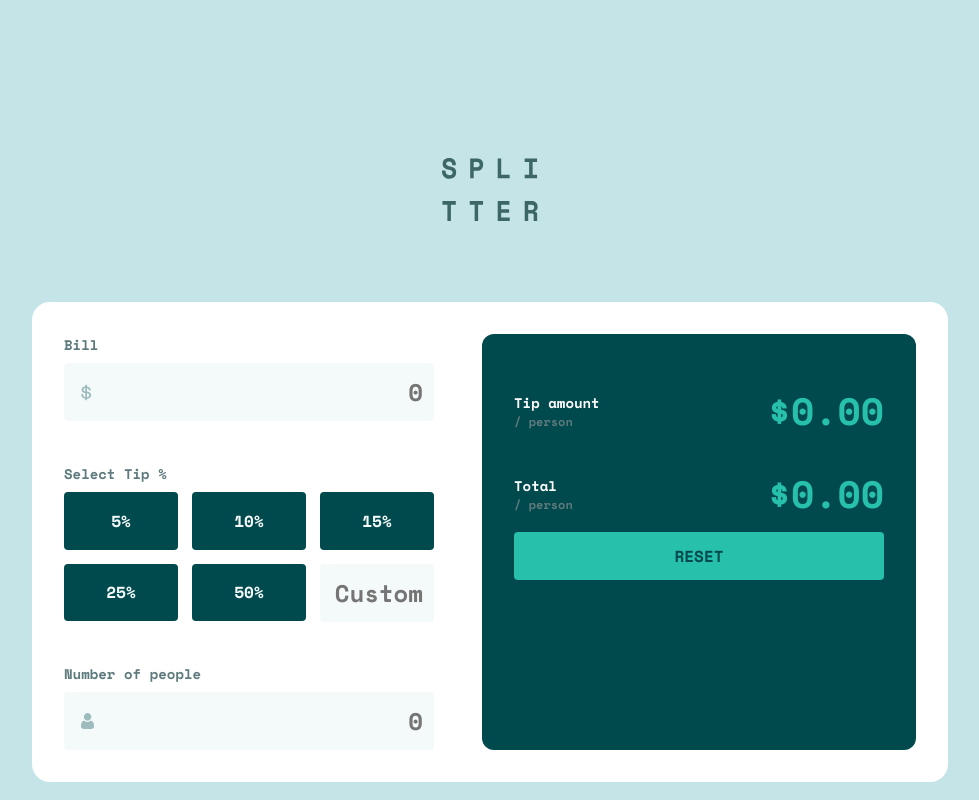
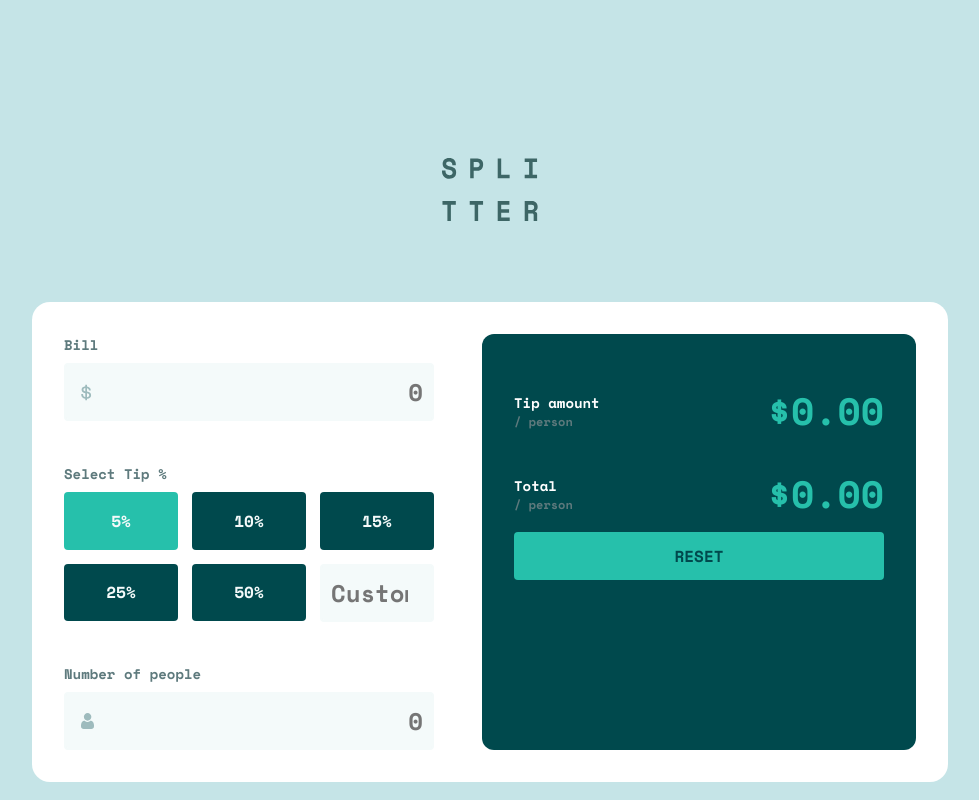
Before and after one commit to max1www/tip-calculator, a React (Create React App) app: page / in a window 1280 px wide. Shown: the whole page, without its empty margins (150-1129 px from the left). Built offline with nearby package versions, Linux system fonts and the light colour scheme; the HTML template or start-up script is replaced by a standard one.

Commit message:
add handling events for form

```diff
--- a/src/App.jsx
+++ b/src/App.jsx
@@ -5,6 +5,7 @@ import BillRow from './components/BillRow';
 import Button from './components/Button';
 import Input from './components/Input';
 import Selector from './components/Selector';
+import { useEffect, useState } from 'react';
 
 const AppContainer = styled.div`
   width: min(100% - 15px, 916px);
@@ -80,6 +81,12 @@ const InputWrapper = styled.section`
 `;
 
 function App() {
+  const [form, setForm] = useState({
+    bill: '',
+    tip: 5,
+    numberOfPerson: '',
+  });
+
   const tipOptions = [
     { label: '5%', value: 5 },
     { label: '10%', value: 10 },
@@ -88,6 +95,14 @@ function App() {
     { label: '50%', value: 50 },
   ];
 
+  useEffect(() => {
+    console.log(form);
+  }, [form]);
+
+  const handleFormEvent = (key, value) => {
+    setForm({ ...form, [key]: value });
+  };
+
   return (
     <AppContainer>
       <Header>
@@ -95,18 +110,37 @@ function App() {
       </Header>
       <MainIsland>
         <Form>
-          <Input label="Bill" placeholder="0" icon="dollar" />
+          <Input
+            label="Bill"
+            placeholder="0"
+            icon="dollar"
+            value={form.bill}
+            onChange={(e) => handleFormEvent('bill', e.target.value)}
+          />
           <InputWrapper>
-            <Selector label="Select Tip %" options={tipOptions} />
+            <Selector
+              label="Select Tip %"
+              options={tipOptions}
+              value={form.tip}
+              onChange={(value) => handleFormEvent('tip', value)}
+            />
           </InputWrapper>
           <InputWrapper>
-            <Input label="Number of people" placeholder="0" icon="person" />
+            <Input
+              label="Number of people"
+              placeholder="0"
+              icon="person"
+              value={form.numberOfPerson}
+              onChange={(e) =>
+                handleFormEvent('numberOfPerson', e.target.value)
+              }
+            />
           </InputWrapper>
         </Form>
         <BillIsland>
           <BillRow label="Tip amount" subLabel="person" bill="0.00" />
           <BillRow label="Total" subLabel="person" bill="0.00" />
-          <Button className="reset-button">RESET</Button>
+          <Button>RESET</Button>
         </BillIsland>
       </MainIsland>
     </AppContainer>
--- a/src/components/Input.jsx
+++ b/src/components/Input.jsx
@@ -11,7 +11,9 @@ const InputElement = styled.input`
     icon &&
     `background: url(icons/icon-${icon}.svg) no-repeat scroll 15px 19px;`}
   background-color: var(--very-light-grayish-cyan);
-  border: 2px solid var(--very-light-grayish-cyan);
+  border: 2px solid
+    ${({ active }) =>
+      active ? 'var(--strong-cyan)' : 'var(--very-light-grayish-cyan)'};
   border-radius: 4px;
   outline: 0;
   padding: 9px;
@@ -21,8 +23,12 @@ const InputElement = styled.input`
 
   ${({ errorMessage }) => errorMessage && 'border: 2px solid var(--red);'}
 
+  &:hover {
+    border-color: var(--light-grayish-cyan);
+  }
+
   &:focus {
-    border-color: var(--light-grayish-cyan);
+    border-color: var(--strong-cyan);
   }
 `;
 
@@ -51,7 +57,7 @@ function Input(props) {
           )}
         </LabelContainer>
       )}
-      <InputElement {...props} />
+      <InputElement {...props} onChange={props.onChange} />
     </InputContainer>
   );
 }
--- a/src/components/Selector.jsx
+++ b/src/components/Selector.jsx
@@ -1,4 +1,4 @@
-import React from 'react';
+import React, { useEffect, useState } from 'react';
 import styled from 'styled-components';
 import Input from './Input';
 
@@ -19,7 +19,8 @@ const OptionsContainer = styled.div`
 `;
 
 const SelectorButton = styled.button`
-  background-color: var(--very-dark-cyan);
+  background-color: ${({ active }) =>
+    active ? 'var(--strong-cyan)' : 'var(--very-dark-cyan)'};
   color: var(--very-light-grayish-cyan);
   padding: 12px;
   font-size: 16px;
@@ -44,11 +45,22 @@ const SelectorLabel = styled.label`
   margin-bottom: 8px;
 `;
 
-function Selector({ label, options }) {
+function Selector({ label, value: currentValue, options, onChange }) {
+  const [customInput, setCustomInput] = useState('');
+
   const handleOptionClick = (event, value) => {
     event.preventDefault();
-    console.log(value);
+    event.stopPropagation();
+    onChange(value);
   };
+
+  const handleCustomInputClick = () => {
+    onChange(customInput ? customInput : options[0].value);
+  };
+
+  useEffect(() => {
+    onChange(customInput ? customInput : options[0].value);
+  }, [customInput]);
 
   return (
     <SelectorContainer>
@@ -57,12 +69,20 @@ function Selector({ label, options }) {
         {options.map(({ label, value }) => (
           <SelectorButton
             key={value}
+            active={value === currentValue}
             onClick={(e) => handleOptionClick(e, value)}
           >
             {label}
           </SelectorButton>
         ))}
-        <Input placeholder="Custom" />
+        <Input
+          type="number"
+          placeholder="Custom"
+          value={customInput}
+          active={customInput === currentValue}
+          onChange={(e) => setCustomInput(e.target.value)}
+          onClick={handleCustomInputClick}
+        />
       </OptionsContainer>
     </SelectorContainer>
   );
```
